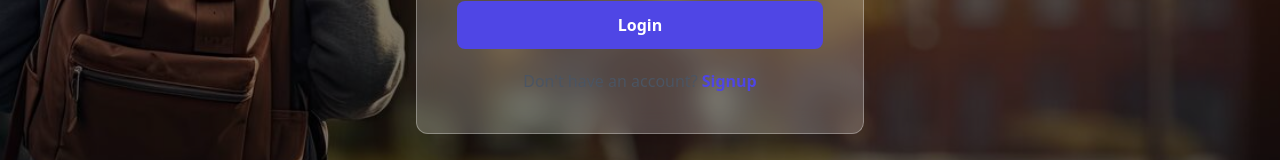
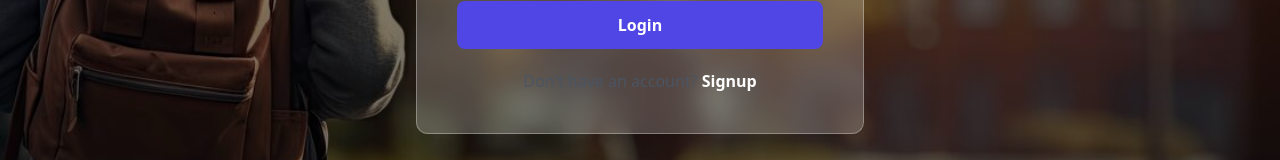
Before and after one commit to 43200/campusfind-project, a React (Vite) app in the folder Frontend/: page / in a window 1280 px wide. Shown: the part 449-609 px from the top of the page. Built offline with nearby package versions, Linux system fonts and the light colour scheme.

Commit message:
updated the login and signup page

```diff
--- a/Frontend/src/pages/Login.jsx
+++ b/Frontend/src/pages/Login.jsx
@@ -104,7 +104,7 @@ function Login() {
           Don't have an account?{" "}
           <Link
             to="/signup"
-            className="text-indigo-600 font-semibold hover:underline"
+            className="  text-white font-semibold hover:underline"
           >
             Signup
           </Link>
--- a/Frontend/src/pages/Signup.jsx
+++ b/Frontend/src/pages/Signup.jsx
@@ -103,7 +103,7 @@ function Signup() {
           Already have an account?{" "}
           <Link
             to="/"
-            className="text-indigo-600 font-semibold hover:underline"
+            className=" text-white font-semibold hover:underline"
           >
             Login
           </Link>
```
